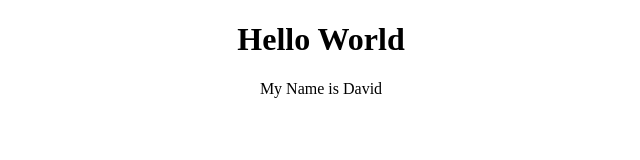
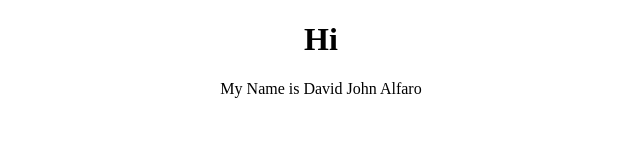
Before and after one commit to DavyMcDick/firstwebsite, a plain HTML site: page index.html in a window 1280 px wide. Shown: the whole page, without its empty margins (319-959 px from the left). Drawn offline with Linux system fonts and the light colour scheme.

Commit message:
third commit

```diff
--- a/index.html
+++ b/index.html
@@ -7,7 +7,8 @@
     <link rel="stylesheet" href="style.css">
 </head>
 <body>
-    <h1>Hello World</h1>
-    <p>My Name is David</p>
+    <h1>Hi</h1>
+    <p>My Name is David John Alfaro</p>
+
 </body>
 </html>
```
